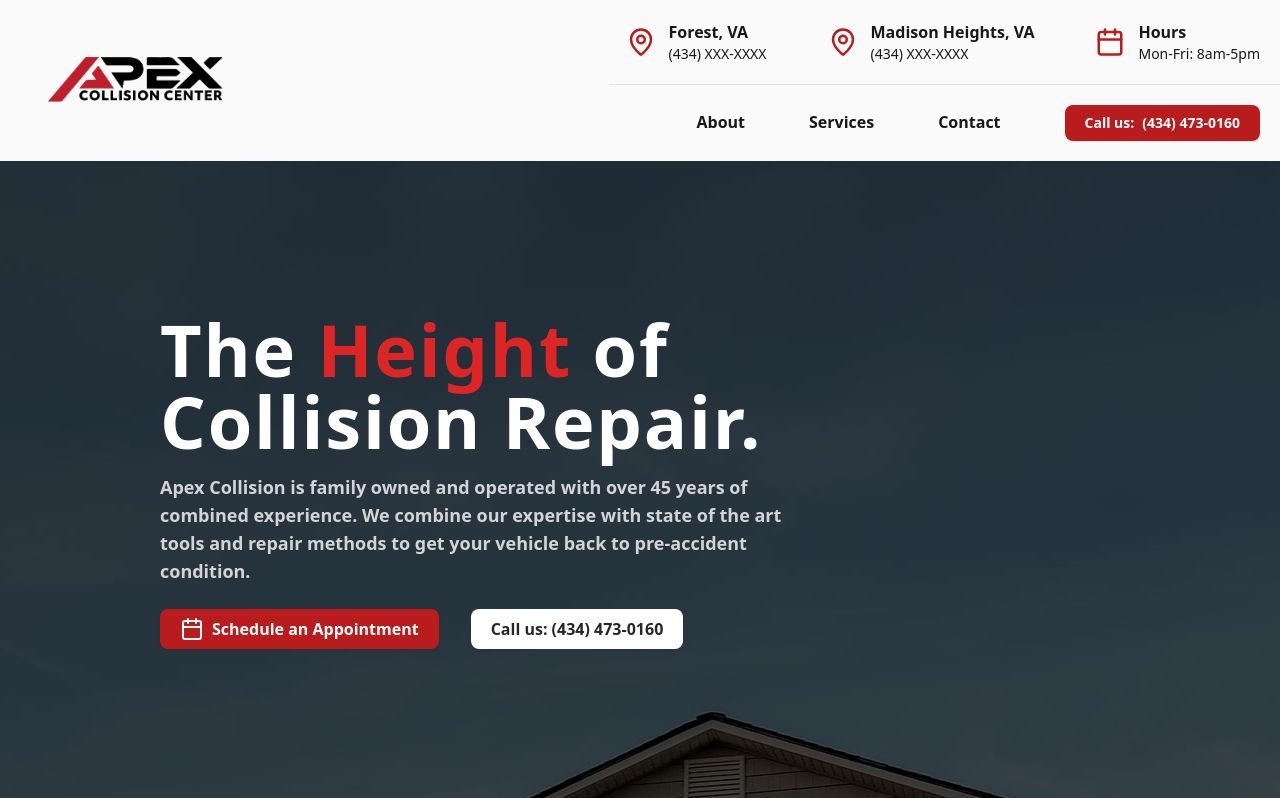
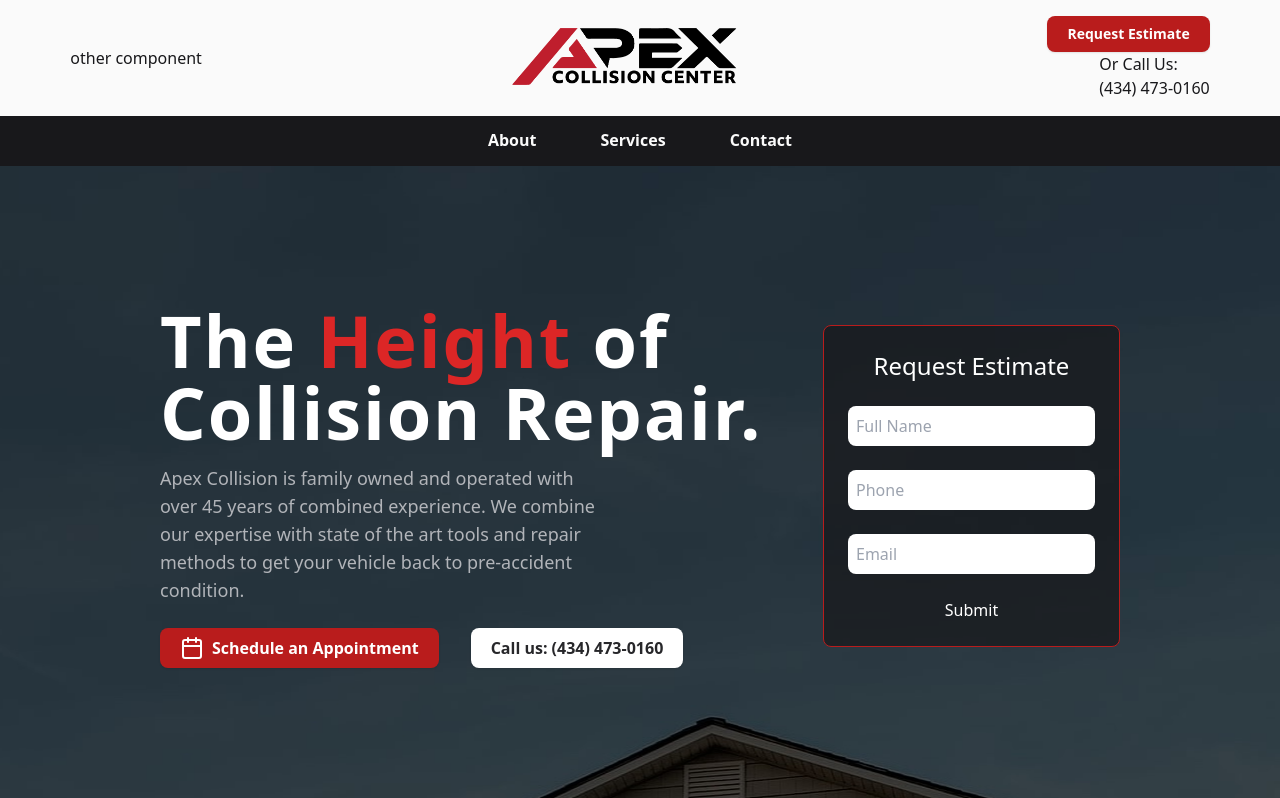
Before and after one commit to hillbrinkley/apex-collision-centers, an Astro site: page / in a window 1280 px wide. Shown: the top 798 px of the page. Built offline with nearby package versions, Linux system fonts and the light colour scheme; Astro itself is replaced by a stand-in of ours.

Commit message:
broke things out

```diff
--- a/package.json
+++ b/package.json
@@ -15,6 +15,7 @@
   "@fontsource-variable/plus-jakarta-sans": "^5.0.21",
   "@fontsource-variable/space-grotesk": "^5.0.18",
   "@fontsource/inria-serif": "^5.0.20",
+  "@fontsource/poppins": "^5.1.0",
   "astro": "^4.14.5",
   "tailwindcss": "^3.4.4",
   "typescript": "^5.4.5"
--- /dev/null
+++ b/src/components/Header/CallToAction.astro
@@ -0,0 +1,9 @@
+<div class="flex flex-col items-end">
+ <a
+  class="py-2 px-5 inline-flex items-center gap-x-2 text-sm font-semibold rounded-lg shadow-sm bg-red-700 text-white disabled:pointer-events-none hover:bg-red-800 hover:cursor-pointer hover:transition duration-500 shadow-zinc-950/10 hover:shadow-md hover:shadow-zinc-950/20"
+  href="#"
+ >
+  <span class="hidden sm:flex">Request Estimate</span>
+ </a>
+ <a href="#" class="text-zinc-900">Or Call Us: <br /> (434) 473-0160</a>
+</div>
--- a/src/components/Header/Header.astro
+++ b/src/components/Header/Header.astro
@@ -1,16 +1,16 @@
 ---
 import Navigation from "./Navigation.astro";
-import InfoBanner from "./InfoBanner.astro";
+import Logo from "./Logo.astro";
+import CallToAction from "./CallToAction.astro";
+import NeedsPurpose from "./NeedsPurpose.astro";
 ---
 
-<header class="flex items-center justify-between top-0 sticky backdrop-blur-sm z-50 bg-zinc-50 transition-all duration-500 ease-in-out">
- <div class="px-12">
-  <img src="/logos/red.png" alt="Apex Collision Center Logo" width={175} />
+<header class="grid top-0 sticky z-50 bg-zinc-50">
+ <div class="grid grid-flow-col justify-evenly items-center gap-60 my-4 text-zinc-900">
+  <NeedsPurpose />
+  <Logo />
+  <CallToAction />
  </div>
 
- <div class="grid bg-zinc-50 text-zinc-900 pl-24 transition-all duration-500 ease-in-out">
-  <InfoBanner />
-
-  <Navigation />
- </div>
+ <Navigation />
 </header>
--- /dev/null
+++ b/src/components/Header/Logo.astro
@@ -0,0 +1,3 @@
+<div class="grid place-content-center">
+ <img src="/logos/red.png" alt="Apex Collision Center Logo" width={225} />
+</div>
--- a/src/components/Header/Navigation.astro
+++ b/src/components/Header/Navigation.astro
@@ -2,7 +2,7 @@
 
 ---
 
-<div class="flex gap-16 justify-end font-bold items-center p-5">
+<div class="flex gap-16 justify-center font-bold items-center py-3 text-zinc-50 bg-zinc-900">
  <a href="#" class="group transition duration-300 sm:block hidden">
   About
   <span class="block max-w-0 group-hover:max-w-full transition-all duration-500 h-0.5 bg-red-700"></span>
@@ -16,11 +16,4 @@
   Contact
   <span class="block max-w-0 group-hover:max-w-full transition-all duration-500 h-0.5 bg-red-700"></span>
  </a>
-
- <a
-  class="py-2 px-5 inline-flex items-center gap-x-2 text-sm font-semibold rounded-lg shadow-sm bg-red-700 text-white disabled:pointer-events-none hover:bg-red-800 hover:cursor-pointer hover:transition duration-500 shadow-zinc-950/10 hover:shadow-md hover:shadow-zinc-950/20"
-  href="#"
- >
-  <span class="hidden sm:flex">Call us:</span> (434) 473-0160
- </a>
 </div>
--- /dev/null
+++ b/src/components/Header/NeedsPurpose.astro
@@ -0,0 +1 @@
+<div>other component</div>
--- /dev/null
+++ b/src/components/Landing/LandingActions.astro
@@ -0,0 +1,27 @@
+<div class="flex w-fit mt-2 gap-8">
+ <a
+  class="py-2 px-5 flex justify-center items-center gap-x-2 font-semibold rounded-lg shadow-sm bg-red-700 text-white disabled:pointer-events-none hover:bg-red-800 hover:cursor-pointer hover:transition duration-500 shadow-zinc-950/10 hover:shadow-md hover:shadow-zinc-950/20"
+  href="#"
+ >
+  <svg
+   xmlns="http://www.w3.org/2000/svg"
+   width="24"
+   height="24"
+   viewBox="0 0 24 24"
+   fill="none"
+   stroke="currentColor"
+   stroke-width="2"
+   stroke-linecap="round"
+   stroke-linejoin="round"
+   ><path d="M8 2v4"></path><path d="M16 2v4"></path><rect width="18" height="18" x="3" y="4" rx="2"></rect><path d="M3 10h18"></path></svg
+  >
+  Schedule an Appointment
+ </a>
+
+ <a
+  class="py-2 px-5 flex justify-center items-center gap-x-2 font-semibold rounded-lg shadow-sm bg-white text-zinc-800 disabled:pointer-events-none hover:bg-zinc-200 hover:cursor-pointer hover:transition duration-500 shadow-zinc-950/10 hover:shadow-md hover:shadow-zinc-950/20"
+  href="#"
+ >
+  Call us: (434) 473-0160
+ </a>
+</div>
--- /dev/null
+++ b/src/components/Landing/LandingForm.astro
@@ -0,0 +1,7 @@
+<form class="col-span-2 grid border rounded-lg p-6 gap-6 border-red-700 bg-zinc-900/70">
+ <span class="text-2xl">Request Estimate</span>
+ <input type="text" placeholder="Full Name" class="p-2 rounded-lg" />
+ <input type="text" placeholder="Phone" class="p-2 rounded-lg" />
+ <input type="text" placeholder="Email" class="p-2 rounded-lg" />
+ <button type="submit">Submit</button>
+</form>
--- /dev/null
+++ b/src/components/Landing/LandingHookText.astro
@@ -0,0 +1,7 @@
+<div class="flex flex-col gap-4 text-left">
+ <h1 class="font-[900] text-7xl tracking-wide text-white">The <span class="text-red-600">Height</span> of<br /> Collision Repair.</h1>
+ <p class="text-zinc-300/80 w-2/3 text-lg">
+  Apex Collision is family owned and operated with over 45 years of combined experience. We combine our expertise with state of the art tools and
+  repair methods to get your vehicle back to pre-accident condition.
+ </p>
+</div>
--- /dev/null
+++ b/src/components/Services/ServicesSection.astro
@@ -0,0 +1,21 @@
+---
+import ServiceCard from "./ServiceCard.astro";
+---
+
+<div class="grid grid-flow-col sm:place-content-center gap-10 sm:gap-24 pb-20 bg-zinc-900 pt-20 overflow-x-scroll p-5">
+ <ServiceCard
+  title="Auto Body Repair"
+  description="Whether it's a small fender bender, damage from an animal, or a major collision, we will repair it using the best replacement parts and paint with a lifetime warranty."
+  imageUrl="/photos/auto.jpg"
+ />
+ <ServiceCard
+  title="Paint Color Matching"
+  description="From specialty metallic colors, tri-coat pearl colors, and everything in between. We use the best in OEM grade material and technology to match and spray your vehicle's paint with a lifetime warranty."
+  imageUrl="/photos/paint.jpg"
+ />
+ <ServiceCard
+  title="Paintless Dent Repair"
+  description="Sometimes your vehicle may suffer smaller dents; such as dings from shopping carts, storm debris, hail, etc. Oftentimes, this type of damage can be repaired same-day without the use of new parts and paint, saving you time and money."
+  imageUrl="/photos/pdr.jpg"
+ />
+</div>
--- a/src/layouts/Layout.astro
+++ b/src/layouts/Layout.astro
@@ -15,7 +15,7 @@
   <meta charset="UTF-8" />
   <meta name="description" content="Astro description" />
   <meta name="viewport" content="width=device-width" />
-  <link rel="icon" type="image" href="/public/favicon.ico" />
+  <link rel="icon" type="image" href="/favicon.ico" />
   <meta name="generator" content={Astro.generator} />
   <title>{title}</title>
  </head>
--- a/src/pages/index.astro
+++ b/src/pages/index.astro
@@ -1,66 +1,23 @@
 ---
 import Layout from "../layouts/Layout.astro";
-import ServiceCard from "../components/ServiceCard.astro";
+
+import LandingForm from "../components/Landing/LandingForm.astro";
+import ServicesSection from "../components/Services/ServicesSection.astro";
+import LandingActions from "../components/Landing/LandingActions.astro";
+import LandingHookText from "../components/Landing/LandingHookText.astro";
 ---
 
 <Layout title="Apex Collision Center">
- <main class="min-h-svh min-w-[100svw] justify-evenly flex flex-col text-center bg-building bg-center bg-fixed">
-  <div class="flex justify-evenly items-center min-h-[80vh] sm:px-40 px-5 gap-20">
-   <div class="flex flex-col justify-start gap-4 z-20">
-    <div class="flex flex-col gap-4 text-left">
-     <h1 class="font-extrabold text-7xl tracking-wide text-white">The <span class="text-red-600">Height</span> of<br /> Collision Repair.</h1>
-     <p class="text-zinc-300 w-2/3 font-semibold text-lg">
-      Apex Collision is family owned and operated with over 45 years of combined experience. We combine our expertise with state of the art tools and
-      repair methods to get your vehicle back to pre-accident condition.
-     </p>
-    </div>
-    <div class="flex w-fit mt-2 gap-8">
-     <a
-      class="py-2 px-5 flex justify-center items-center gap-x-2 font-semibold rounded-lg shadow-sm bg-red-700 text-white disabled:pointer-events-none hover:bg-red-800 hover:cursor-pointer hover:transition duration-500 shadow-zinc-950/10 hover:shadow-md hover:shadow-zinc-950/20"
-      href="#"
-     >
-      <svg
-       xmlns="http://www.w3.org/2000/svg"
-       width="24"
-       height="24"
-       viewBox="0 0 24 24"
-       fill="none"
-       stroke="currentColor"
-       stroke-width="2"
-       stroke-linecap="round"
-       stroke-linejoin="round"
-       ><path d="M8 2v4"></path><path d="M16 2v4"></path><rect width="18" height="18" x="3" y="4" rx="2"></rect><path d="M3 10h18"></path></svg
-      >
-      Schedule an Appointment
-     </a>
+ <main class="max-w-[100svw] justify-evenly flex flex-col text-center bg-building bg-center bg-fixed">
+  <div class="grid grid-flow-col justify-evenly items-center min-h-[80vh] sm:px-40 px-20 grid-cols-2">
+   <div class="flex flex-col justify-start gap-4 z-20 col-span-2">
+    <LandingHookText />
+    <LandingActions />
+   </div>
 
-     <a
-      class="py-2 px-5 flex justify-center items-center gap-x-2 font-semibold rounded-lg shadow-sm bg-white text-zinc-800 disabled:pointer-events-none hover:bg-zinc-200 hover:cursor-pointer hover:transition duration-500 shadow-zinc-950/10 hover:shadow-md hover:shadow-zinc-950/20"
-      href="#"
-     >
-      Call us: (434) 473-0160
-     </a>
-    </div>
-   </div>
-   <!-- <div>form</div> -->
+   <LandingForm />
   </div>
 
-  <div class="grid grid-flow-col sm:place-content-center gap-10 sm:gap-24 pb-20 bg-zinc-900 pt-20 overflow-x-scroll p-5">
-   <ServiceCard
-    title="Auto Body Repair"
-    description="Whether it's a small fender bender, damage from an animal, or a major collision, we will repair it using the best replacement parts and paint with a lifetime warranty."
-    imageUrl="/photos/auto.jpg"
-   />
-   <ServiceCard
-    title="Paint Color Matching"
-    description="From specialty metallic colors, tri-coat pearl colors, and everything in between. We use the best in OEM grade material and technology to match and spray your vehicle's paint with a lifetime warranty."
-    imageUrl="/photos/paint.jpg"
-   />
-   <ServiceCard
-    title="Paintless Dent Repair"
-    description="Sometimes your vehicle may suffer smaller dents; such as dings from shopping carts, storm debris, hail, etc. Oftentimes, this type of damage can be repaired same-day without the use of new parts and paint, saving you time and money."
-    imageUrl="/photos/pdr.jpg"
-   />
-  </div>
+  <ServicesSection />
  </main>
 </Layout>
```
Also changed, not shown: src/components/Footer.astro (+5 -6 lines), favicon.ico (renamed from public/favicon.ico), src/components/Services/ServiceCard.astro (renamed from src/components/ServiceCard.astro), 1 other file.
